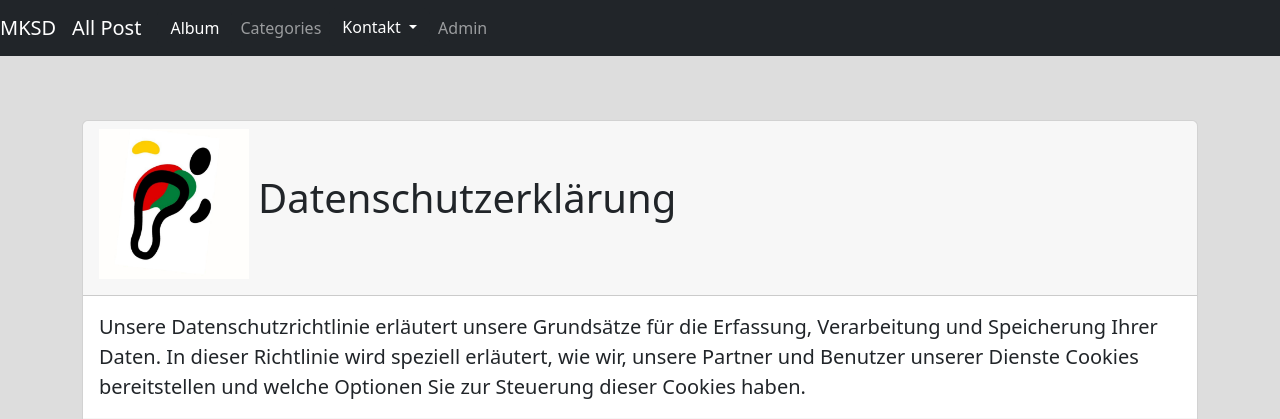
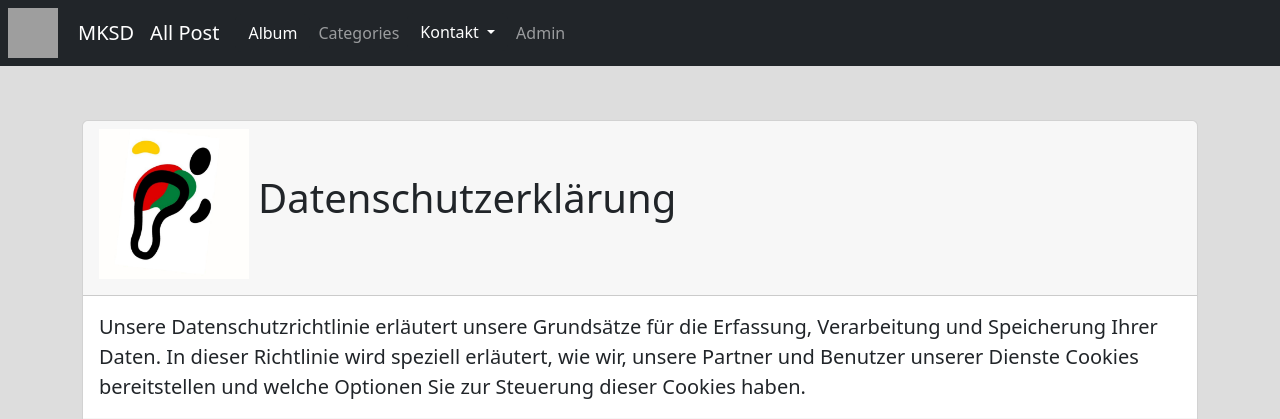
Before and after one commit to C-Iahny/mksd, a Django app: page /contact/about/ in a window 1280 px wide. Shown: the top 419 px of the page. Run offline with Django 3.2, Linux system fonts and the light colour scheme; some libraries are stand-ins or nearby versions; grey boxes are pictures that could not be loaded.

Commit message:
Update header.html

```diff
--- a/mksd/templates/header.html
+++ b/mksd/templates/header.html
@@ -24,7 +24,7 @@
 
 
 <nav class="navbar navbar-expand-lg navbar-dark bg-dark">
-
+  <img src="https://mksdcom.files.wordpress.com/2021/03/cropped-cropped-whatsapp-image-2021-03-06-at-12.34.10-2-e1617635066766.jpeg" width="50px" height="50px" style="margin-right: 20px; margin-left: 8px;">
   <a class="navbar-brand" href="{#% url 'home' %#}">MKSD</a>
   <a class="navbar-brand" href="{% url 'home' %}">All Post</a>
   <a class="btn btn-dark" href="{#% url 'index' %#}">Album</a>
```
